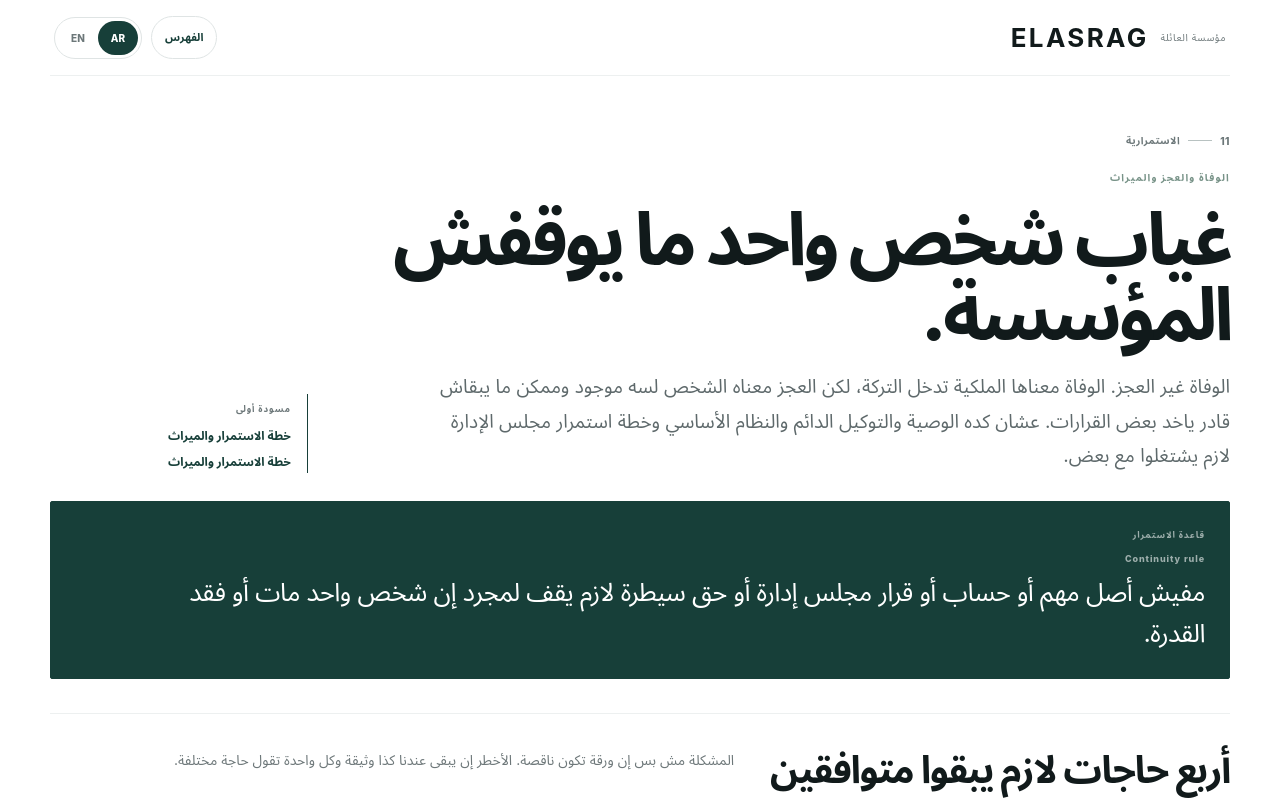
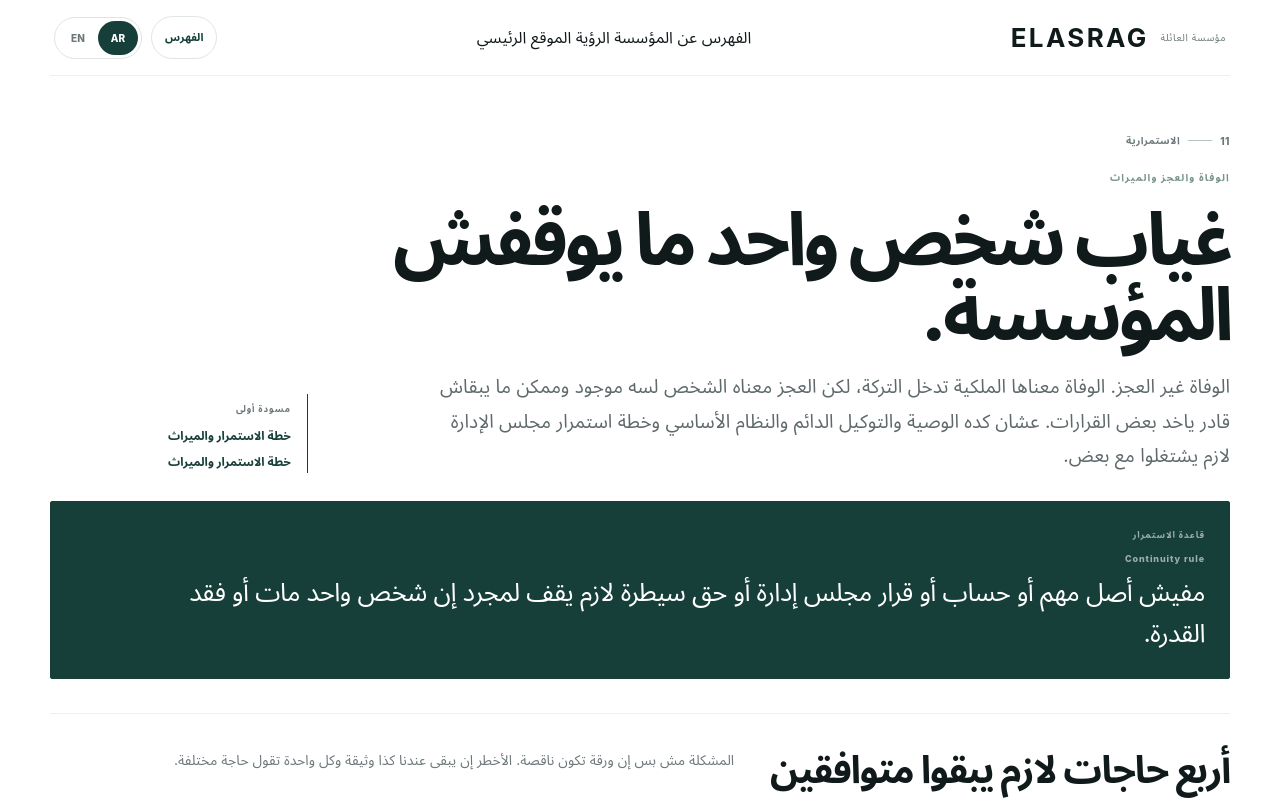
Before and after one commit to Mo31D/Elasrag, a website: page org/inheritance/index.html in a window 1280 px wide. Shown: the top 800 px of the page. Drawn offline with Linux system fonts and the light colour scheme.

Commit message:
Align org chapter header with constitution redesign

```diff
--- a/org/inheritance/index.html
+++ b/org/inheritance/index.html
@@ -5,7 +5,19 @@
 <meta name="description" content="Death, incapacity and inheritance continuity framework for the Elasrag Family Institution.">
 <link rel="stylesheet" href="../assets/chapter.css">
 </head><body><main class="shell">
-<header class="topbar"><a class="brand" href="/org/"><strong>ELASRAG</strong><span>Family Institution</span></a><div class="tools"><a class="index-link only-ar" href="../">الفهرس</a><a class="index-link only-en" href="../">Index</a><div class="lang"><button data-lang="ar">AR</button><button data-lang="en">EN</button></div></div></header>
+<header class="topbar">
+  <a class="brand" href="/org/"><strong>ELASRAG</strong><span class="only-ar">عائلة الأسرج</span><span class="only-en">Family Institution</span></a>
+  <nav class="chapter-nav" aria-label="Primary">
+    <a class="active" href="../"><span class="only-ar">الفهرس</span><span class="only-en">Index</span></a>
+    <a href="../#about"><span class="only-ar">عن المؤسسة</span><span class="only-en">About</span></a>
+    <a href="../#vision"><span class="only-ar">الرؤية</span><span class="only-en">Vision</span></a>
+    <a href="/"><span class="only-ar">الموقع الرئيسي</span><span class="only-en">Main site</span></a>
+  </nav>
+  <div class="tools">
+    <a class="index-link mobile-index" href="../"><span class="only-ar">الفهرس</span><span class="only-en">Index</span></a>
+    <div class="lang"><button data-lang="ar">AR</button><button data-lang="en">EN</button></div>
+  </div>
+</header>
 <div class="breadcrumb"><span>11</span><i></i><span class="only-ar">الاستمرارية</span><span class="only-en">Continuity</span></div>
 <section class="hero"><div><div class="kicker only-ar">الوفاة والعجز والميراث</div><div class="kicker only-en">Death, Incapacity & Inheritance</div>
 <h1 class="only-ar block">غياب شخص واحد ما يوقفش المؤسسة.</h1><h1 class="only-en block">One person’s absence must not stop the institution.</h1>
```
